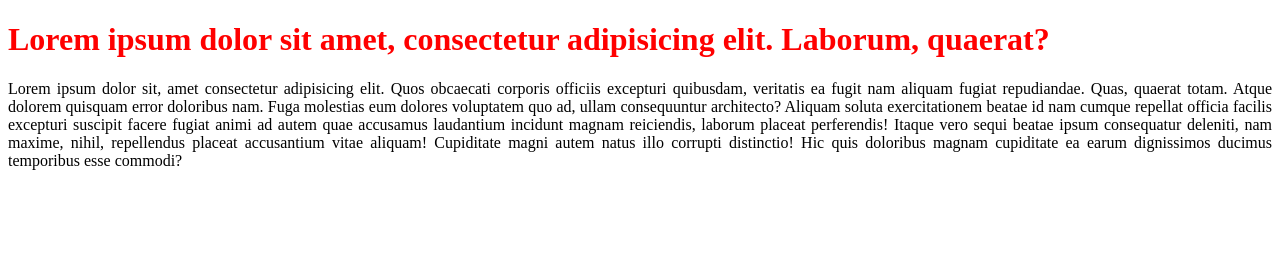
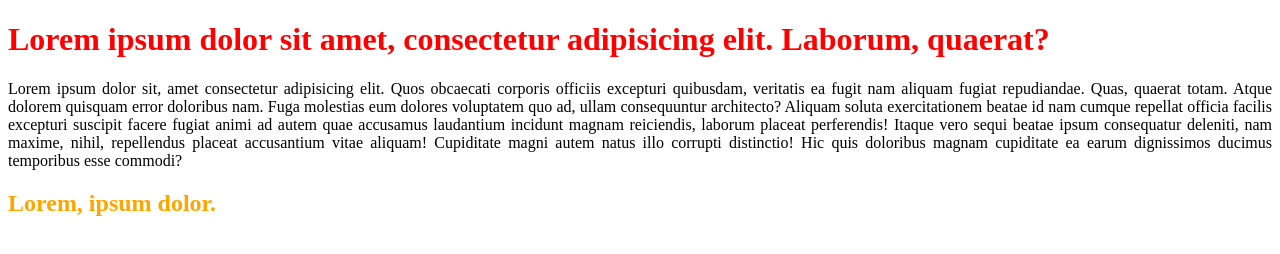
Before and after one commit to TihoH/my-repo-2, a plain HTML site: page index.html in a window 1280 px wide. Drawn offline with Linux system fonts and the light colour scheme.

Commit message:
my-repo-save2

```diff
--- a/assets/style.css
+++ b/assets/style.css
@@ -5,3 +5,7 @@ h1{
 p{
     text-align: justify;
 }
+
+h2{
+    color: orange;
+}
--- a/index.html
+++ b/index.html
@@ -12,5 +12,8 @@
     <p>
         Lorem ipsum dolor sit, amet consectetur adipisicing elit. Quos obcaecati corporis officiis excepturi quibusdam, veritatis ea fugit nam aliquam fugiat repudiandae. Quas, quaerat totam. Atque dolorem quisquam error doloribus nam. Fuga molestias eum dolores voluptatem quo ad, ullam consequuntur architecto? Aliquam soluta exercitationem beatae id nam cumque repellat officia facilis excepturi suscipit facere fugiat animi ad autem quae accusamus laudantium incidunt magnam reiciendis, laborum placeat perferendis! Itaque vero sequi beatae ipsum consequatur deleniti, nam maxime, nihil, repellendus placeat accusantium vitae aliquam! Cupiditate magni autem natus illo corrupti distinctio! Hic quis doloribus magnam cupiditate ea earum dignissimos ducimus temporibus esse commodi?
     </p>
+
+
+    <h2>Lorem, ipsum dolor.</h2>
 </body>
 </html>
```
